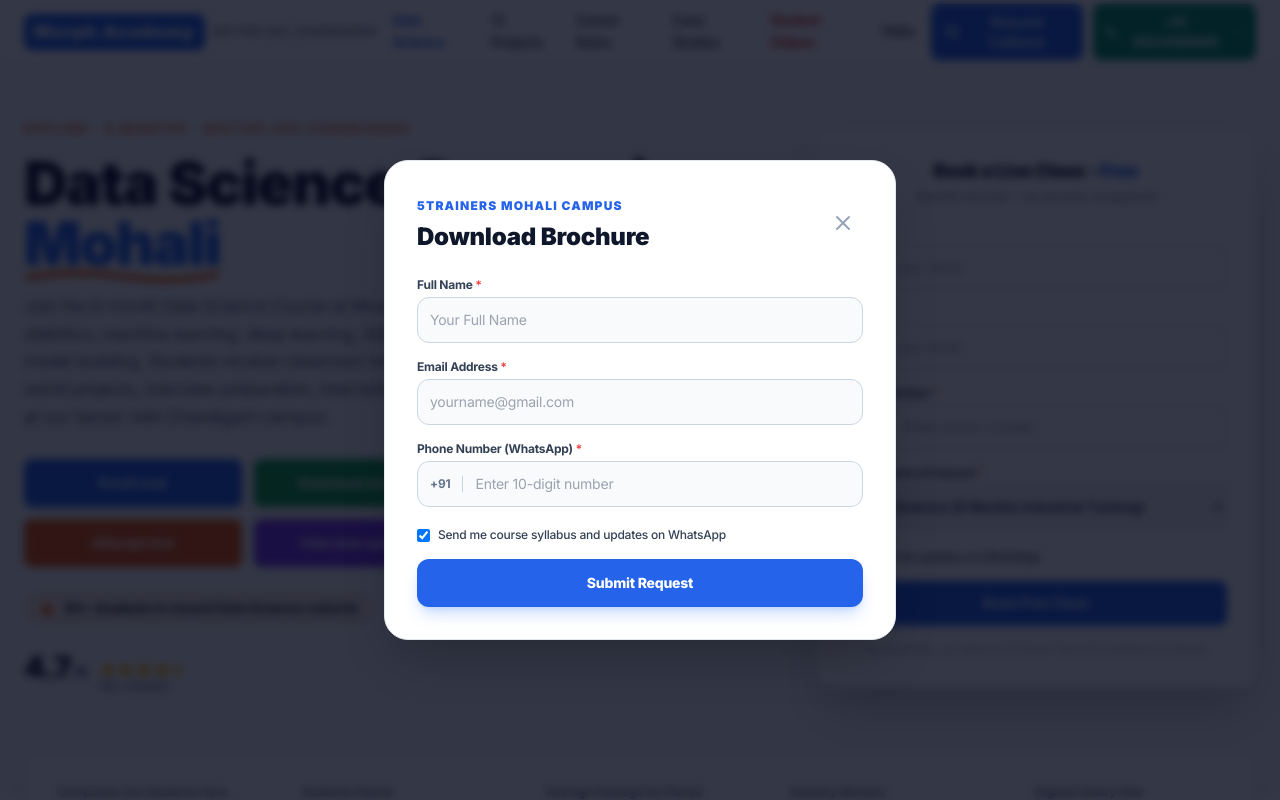
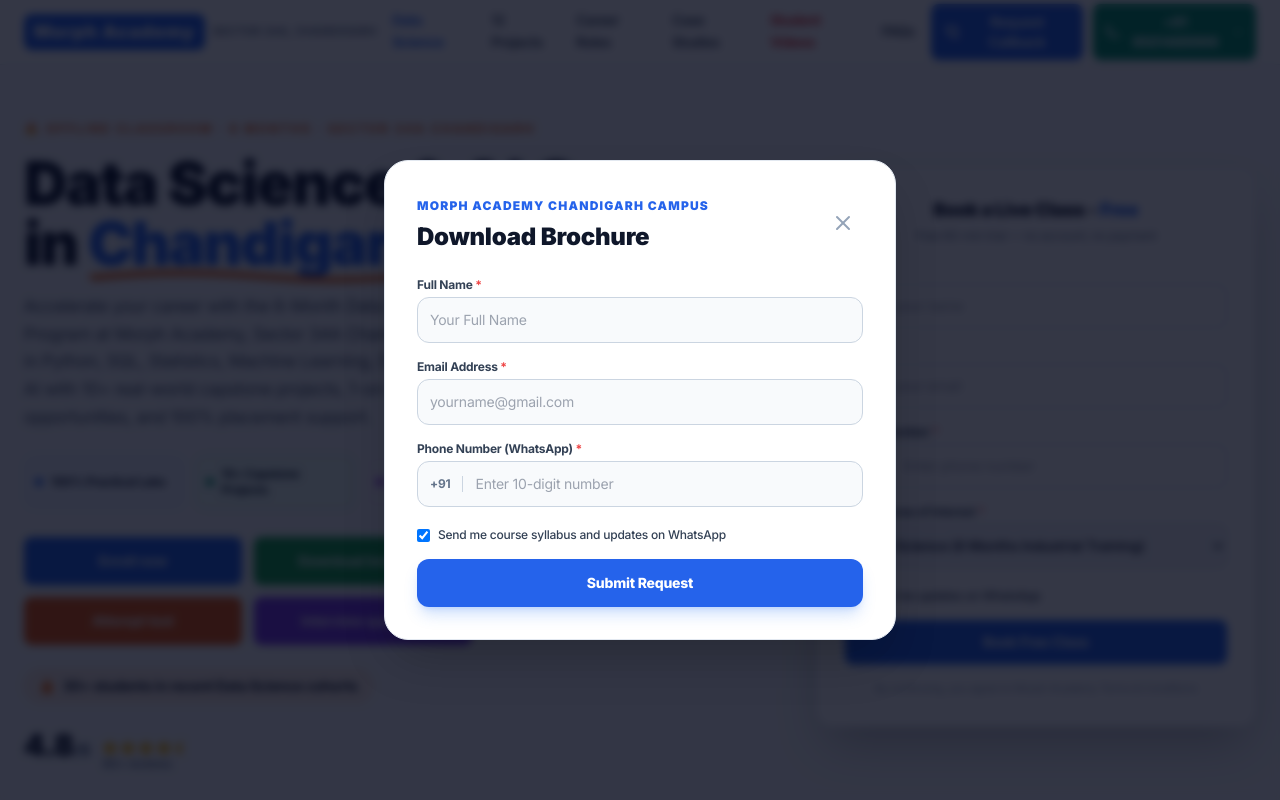
Before and after one commit to dev-garg11/DataScienceAi, a React (Vite) app: page / in a window 1280 px wide. Both pictures are taken after a click on the button "Download brochure". Shown: the top 800 px of the page. Built offline with nearby package versions, Linux system fonts and the light colour scheme.

Commit message:
Update hero content to Chandigarh & Morph Academy, enable YouTube Shorts autoplay

```diff
--- a/src/components/FaqSection.jsx
+++ b/src/components/FaqSection.jsx
@@ -18,7 +18,7 @@
             Got Questions?
           </div>
           <h2 className="text-3xl sm:text-5xl font-black text-slate-900 dark:text-white">
-            Data Science Course in Mohali — <span className="text-blue-600 dark:text-blue-400">Questions Answered</span>
+            Data Science & AI Program — <span className="text-blue-600 dark:text-blue-400">Questions Answered</span>
           </h2>
         </div>
 
--- a/src/components/Hero.jsx
+++ b/src/components/Hero.jsx
@@ -33,9 +33,9 @@
           </div>
 
           <h1 className="text-3xl sm:text-5xl lg:text-6xl font-black tracking-tight leading-[1.12] mb-5">
-            Data Science Course in{' '}
+            Data Science & AI Course in{' '}
             <span className="relative whitespace-nowrap text-blue-600 dark:text-blue-400 inline-block">
-              Mohali
+              Chandigarh
               <svg viewBox="0 0 200 18" preserveAspectRatio="none" className="absolute left-0 right-0 -bottom-3 w-full h-5 overflow-visible pointer-events-none" aria-hidden="true">
                 <path d="M2 10 Q 50 2, 100 9 T 198 7" fill="none" stroke="#f97316" strokeWidth="3.2" strokeLinecap="round" pathLength="1" className="animate-wavy-underline" />
                 <path d="M3 13 Q 55 5, 102 12 T 197 10" fill="none" stroke="#ea580c" strokeWidth="2.2" strokeLinecap="round" pathLength="1" className="animate-wavy-underline-delayed" />
@@ -43,9 +43,29 @@
             </span>
           </h1>
 
-          <p className="text-[15px] sm:text-[17px] leading-relaxed text-slate-600 dark:text-slate-300 max-w-2xl mb-7">
+          <p className="text-[15px] sm:text-[17px] leading-relaxed text-slate-600 dark:text-slate-300 max-w-2xl mb-6">
             {courseInfo.description}
           </p>
+
+          {/* Key Program Highlights */}
+          <div className="grid grid-cols-2 sm:grid-cols-4 gap-2.5 mb-7 max-w-2xl">
+            <div className="flex items-center gap-2 p-2.5 rounded-xl bg-blue-50/80 dark:bg-blue-950/30 border border-blue-200/60 dark:border-blue-900/40 text-xs font-bold text-slate-800 dark:text-slate-200">
+              <span className="w-2 h-2 rounded-full bg-blue-600 flex-shrink-0"></span>
+              <span>100% Practical Labs</span>
+            </div>
+            <div className="flex items-center gap-2 p-2.5 rounded-xl bg-emerald-50/80 dark:bg-emerald-950/30 border border-emerald-200/60 dark:border-emerald-900/40 text-xs font-bold text-slate-800 dark:text-slate-200">
+              <span className="w-2 h-2 rounded-full bg-emerald-600 flex-shrink-0"></span>
+              <span>10+ Capstone Projects</span>
+            </div>
+            <div className="flex items-center gap-2 p-2.5 rounded-xl bg-purple-50/80 dark:bg-purple-950/30 border border-purple-200/60 dark:border-purple-900/40 text-xs font-bold text-slate-800 dark:text-slate-200">
+              <span className="w-2 h-2 rounded-full bg-purple-600 flex-shrink-0"></span>
+              <span>Python & GenAI</span>
+            </div>
+            <div className="flex items-center gap-2 p-2.5 rounded-xl bg-orange-50/80 dark:bg-orange-950/30 border border-orange-200/60 dark:border-orange-900/40 text-xs font-bold text-slate-800 dark:text-slate-200">
+              <span className="w-2 h-2 rounded-full bg-orange-600 flex-shrink-0"></span>
+              <span>100% Placement Help</span>
+            </div>
+          </div>
 
           {/* 4 Action Buttons in 2x2 Grid */}
           <div className="grid grid-cols-2 gap-3 mb-6 max-w-md">
@@ -194,7 +214,7 @@
               </button>
 
               <div className="text-center text-[11px] text-slate-400">
-                By continuing, you agree to 5Trainers Terms & Conditions for Signup
+                By continuing, you agree to Morph Academy Terms & Conditions
               </div>
             </div>
           </form>
--- a/src/components/LeadModal.jsx
+++ b/src/components/LeadModal.jsx
@@ -50,7 +50,7 @@
         <div className="flex items-center justify-between mb-6">
           <div>
             <span className="text-xs font-black text-blue-600 dark:text-blue-400 uppercase tracking-widest">
-              5Trainers Mohali Campus
+              Morph Academy Chandigarh Campus
             </span>
             <h3 className="text-xl sm:text-2xl font-black text-slate-900 dark:text-white mt-1">
               {title || 'Request Callback'}
--- a/src/components/LifeAtInstitute.jsx
+++ b/src/components/LifeAtInstitute.jsx
@@ -14,7 +14,7 @@
             Campus Experience
           </div>
           <h2 className="text-3xl sm:text-5xl font-black text-slate-900 dark:text-white">
-            Life at <span className="text-blue-600 dark:text-blue-400">5Trainers Mohali</span>
+            Life at <span className="text-blue-600 dark:text-blue-400">Morph Academy Chandigarh</span>
           </h2>
           <p className="text-sm sm:text-base text-slate-600 dark:text-slate-400 mt-3">
             A collaborative learning environment built for real coder culture, networking, and industry immersion.
--- a/src/components/StudentVideos.jsx
+++ b/src/components/StudentVideos.jsx
@@ -47,6 +47,11 @@
           <p className="text-sm sm:text-base text-slate-600 dark:text-slate-400 mt-3 leading-relaxed">
             Real feedback, project demos, and classroom moments from our Data Science cohorts at Sector 34A Chandigarh.
           </p>
+
+          <div className="inline-flex items-center gap-2 mt-4 px-3.5 py-1.5 rounded-full bg-emerald-500/10 border border-emerald-500/20 text-emerald-600 dark:text-emerald-400 text-xs font-bold">
+            <span className="w-2 h-2 rounded-full bg-emerald-500 animate-pulse"></span>
+            <span>⚡ Autoplay Enabled (Muted by default) · Tap speaker icon to unmute</span>
+          </div>
         </div>
 
         {/* 4 Shorts Grid */}
@@ -59,12 +64,11 @@
               {/* Responsive 9:16 Aspect Ratio Container */}
               <div className="relative w-full aspect-[9/16] bg-slate-950 overflow-hidden">
                 <iframe
-                  src={`https://www.youtube.com/embed/${video.id}?rel=0&modestbranding=1&playsinline=1`}
+                  src={`https://www.youtube.com/embed/${video.id}?autoplay=1&mute=1&loop=1&playlist=${video.id}&rel=0&modestbranding=1&playsinline=1&enablejsapi=1`}
                   title={video.title}
                   className="w-full h-full border-0"
                   allow="accelerometer; autoplay; clipboard-write; encrypted-media; gyroscope; picture-in-picture; web-share"
                   allowFullScreen
-                  loading="lazy"
                 ></iframe>
               </div>
 
--- a/src/data/5trainersData.js
+++ b/src/data/5trainersData.js
@@ -1,9 +1,9 @@
 export const courseInfo = {
-  title: "Data Science Course in Chandigarh",
-  badge: "OFFLINE · 6 MONTHS · Sector 34A Chandigarh",
-  tagline: "Python, SQL & Machine Learning with 10–12 hands-on industry projects",
-  description: "Join the 6-month Data Science Course at Morph Academy and learn Python, statistics, machine learning, deep learning, SQL, data visualization and real-world model building. Students receive classroom training, practical assignments, 10+ real-world projects, interview preparation, internship guidance and placement assistance at our Sector 34A Chandigarh campus.",
-  rating: "4.7",
+  title: "Data Science & AI Master Course in Chandigarh",
+  badge: "🔥 OFFLINE CLASSROOM · 6 MONTHS · SECTOR 34A CHANDIGARH",
+  tagline: "Python, SQL, Machine Learning & Generative AI with 10–12 hands-on industry capstones",
+  description: "Accelerate your career with the 6-Month Data Science & Artificial Intelligence Master Program at Morph Academy, Sector 34A Chandigarh. Gain in-depth practical mastery in Python, SQL, Statistics, Machine Learning, Deep Learning, Power BI & Generative AI with 10+ real-world capstone projects, 1-on-1 code reviews, paid internship opportunities, and 100% placement support.",
+  rating: "4.8",
   reviewsCount: "60+ reviews",
   cohortInfo: "30+ students in recent Data Science cohorts",
   phone: "+91 9501489999",
@@ -363,47 +363,47 @@
 
 export const faqs = [
   {
-    q: "Which is the best data science institute in Mohali?",
-    a: "5Trainers is considered one of the best institutes for Data Science training in Mohali because of its practical learning approach, experienced trainers, internship opportunities, and placement assistance."
+    q: "Which is the best data science institute in Chandigarh?",
+    a: "Morph Academy (Sector 34A, Chandigarh) is widely recognized as the premier institute for Data Science & AI training in Chandigarh and the Tricity area due to its 100% practical lab approach, live industry mentors, hands-on capstone projects, and dedicated placement assistance."
   },
   {
-    q: "What is the duration of the Data Science course at 5Trainers?",
-    a: "The course duration is 6 months, offering both weekday and weekend batches to suit students and working professionals."
+    q: "What is the duration of the Data Science course at Morph Academy?",
+    a: "The course duration is 6 months, offering both weekday and weekend offline classroom batches to suit college students and working professionals."
   },
   {
-    q: "Does 5Trainers provide placement assistance?",
-    a: "Yes, we provide complete placement assistance including resume building, regular mock interviews, and active placement support through our network of hiring partners."
+    q: "Does Morph Academy provide placement assistance?",
+    a: "Yes, we provide 100% complete placement assistance including resume building, regular mock interviews, and active placement support through our network of 30+ hiring partners."
   },
   {
     q: "Is this course suitable for beginners?",
-    a: "Yes, the course starts from data science fundamentals and is suitable for beginners with no prior coding or programming background."
+    a: "Yes, the course starts from data science fundamentals and Python basics, making it ideal for beginners with no prior coding or programming background."
   },
   {
     q: "Will I get practical project experience?",
-    a: "Yes, every module includes a hands-on practical project, and you will also work on real-time industry capstone projects."
+    a: "Yes, every module includes a hands-on practical assignment, and you will also work on 10+ real-time industry capstone projects."
   },
   {
-    q: "What does an industry-focused curriculum mean at 5Trainers?",
-    a: "Our industry-focused curriculum is designed and updated in collaboration with over 15+ active tech professionals. This ensures that you learn the exact tools, frameworks, and job-ready skills that employers in Chandigarh, Mohali, and across India are currently hiring for, rather than outdated academic theories."
+    q: "What does an industry-focused curriculum mean at Morph Academy?",
+    a: "Our industry-focused curriculum is designed and updated in collaboration with over 15+ active tech professionals. This ensures that you learn the exact tools, frameworks, and job-ready skills (Python, SQL, Machine Learning, Power BI, GenAI) that employers in Chandigarh and top IT hubs are currently hiring for."
   },
   {
     q: "How does the practical learning approach and hands-on training work?",
-    a: "We follow a 100% hands-on training methodology. Instead of passive lectures, you build projects from day one — writing code, researching datasets, building models, and deploying applications. You will work on real-world case studies and live projects, getting practical experience that prepares you to work in a real job environment immediately after graduation."
+    a: "We follow a 100% hands-on training methodology. Instead of passive lectures, you build projects from day one — writing code, researching datasets, building models, and deploying applications at our Sector 34A Chandigarh labs."
   },
   {
-    q: "What kind of placement assistance and career support does 5Trainers provide?",
-    a: "5Trainers provides 100% lifetime placement assistance to all our graduates. This includes professional resume writing, LinkedIn profile optimization, intensive mock interview preparation with industry recruiters, and direct referrals to our network of 30+ hiring partners in Mohali, Chandigarh, and major IT hubs."
+    q: "What kind of placement assistance and career support does Morph Academy provide?",
+    a: "Morph Academy provides 100% lifetime placement assistance to all our graduates. This includes professional resume writing, LinkedIn profile optimization, intensive mock interview preparation with industry recruiters, and direct job referrals."
   },
   {
-    q: "Who can join the courses offered by 5Trainers?",
-    a: "Our IT training courses are beginner-friendly and built from scratch for a diverse audience. They are open to students, fresh graduates, beginners with no technical background, working professionals looking for a career upgrade, entrepreneurs, freelancers, job seekers, career switchers, and business owners looking to digitize their operations."
+    q: "Who can join the courses offered by Morph Academy?",
+    a: "Our IT training courses are beginner-friendly and built from scratch for a diverse audience. They are open to students, fresh graduates, beginners with no technical background, working professionals looking for a career upgrade, and job seekers."
   },
   {
     q: "What are the flexible learning modes and batch timings available?",
-    a: "To accommodate college students and working professionals, we offer highly flexible learning modes. You can choose between offline classroom training at our Mohali centre, live interactive online classes, or a hybrid format. We run flexible weekday and weekend batches, and all classes are recorded so you can revise at your own pace."
+    a: "To accommodate college students and working professionals, we offer highly flexible learning modes at our Sector 34A Chandigarh centre. We run flexible weekday and weekend batches, and all classes are recorded so you can revise at your own pace."
   },
   {
     q: "Do your courses include live project experience and recognized certification?",
-    a: "Yes. Every course includes hands-on experience on live projects. Upon successful completion of your training and capstone projects, you will receive a recognized 5Trainers course completion certificate. We also provide dedicated certification guidance for global credentials from industry leaders like Google, Microsoft, and Meta."
+    a: "Yes. Every course includes hands-on experience on live projects. Upon successful completion of your training and capstone projects, you will receive a recognized Morph Academy course completion certificate. We also provide dedicated certification guidance for global credentials from industry leaders like Google, Microsoft, and Meta."
   }
 ];
```
